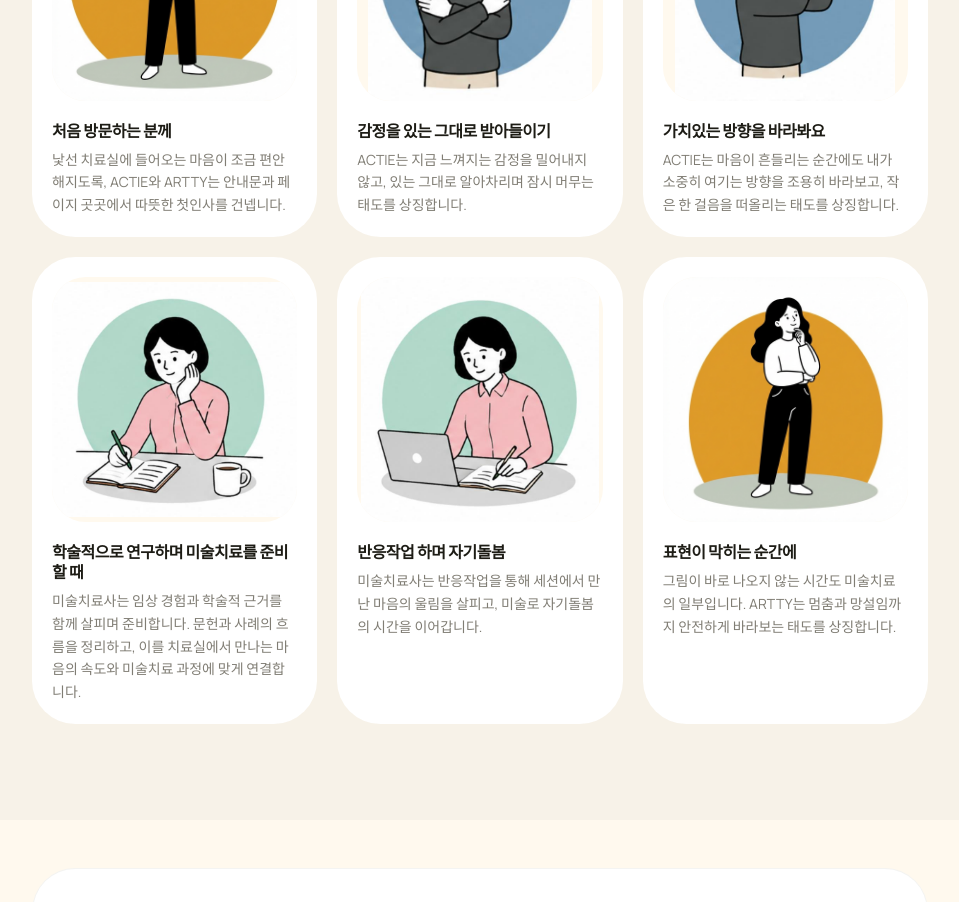
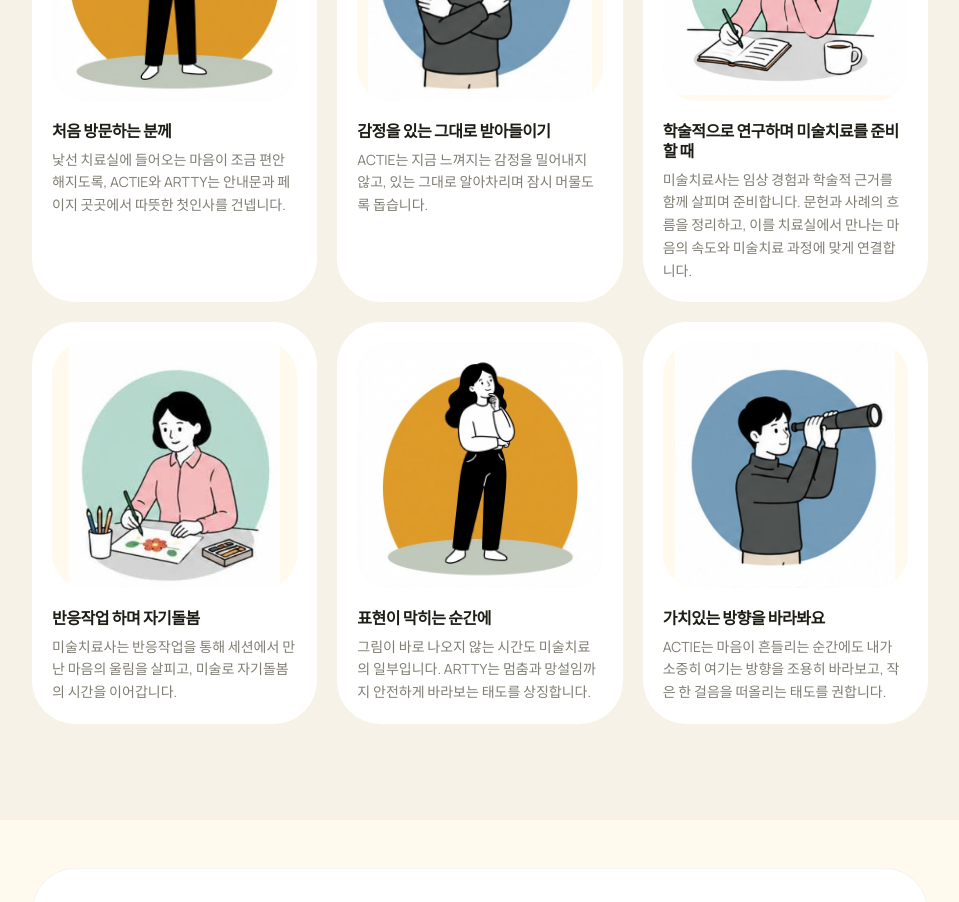
Before and after one commit to act-art-center/actartcenter.com, a Next.js app: page /characters in a window 1280 px wide. Shown: the part 1980-2882 px from the top of the page, without its empty margins (160-1119 px from the left). Built offline with nearby package versions, Linux system fonts and the light colour scheme.

Commit message:
content: refine character scene card order

```diff
--- a/src/app/characters/page.tsx
+++ b/src/app/characters/page.tsx
@@ -48,12 +48,7 @@ const moments = [
   {
     title: "감정을 있는 그대로 받아들이기",
     image: "/characters/actie/actie-self-hug-acceptance.jpg",
-    body: "ACTIE는 지금 느껴지는 감정을 밀어내지 않고, 있는 그대로 알아차리며 잠시 머무는 태도를 상징합니다.",
-  },
-  {
-    title: "가치있는 방향을 바라봐요",
-    image: "/characters/actie/actie-telescope.jpg",
-    body: "ACTIE는 마음이 흔들리는 순간에도 내가 소중히 여기는 방향을 조용히 바라보고, 작은 한 걸음을 떠올리는 태도를 상징합니다.",
+    body: "ACTIE는 지금 느껴지는 감정을 밀어내지 않고, 있는 그대로 알아차리며 잠시 머물도록 돕습니다.",
   },
   {
     title: "학술적으로 연구하며 미술치료를 준비할 때",
@@ -62,13 +57,18 @@ const moments = [
   },
   {
     title: "반응작업 하며 자기돌봄",
-    image: "/characters/therapist/therapist-portrait-brush.jpg",
+    image: "/characters/therapist/therapist-drawing-response-art.jpg",
     body: "미술치료사는 반응작업을 통해 세션에서 만난 마음의 울림을 살피고, 미술로 자기돌봄의 시간을 이어갑니다.",
   },
   {
     title: "표현이 막히는 순간에",
     image: "/characters/artty-thoughtful.png",
     body: "그림이 바로 나오지 않는 시간도 미술치료의 일부입니다. ARTTY는 멈춤과 망설임까지 안전하게 바라보는 태도를 상징합니다.",
+  },
+  {
+    title: "가치있는 방향을 바라봐요",
+    image: "/characters/actie/actie-telescope.jpg",
+    body: "ACTIE는 마음이 흔들리는 순간에도 내가 소중히 여기는 방향을 조용히 바라보고, 작은 한 걸음을 떠올리는 태도를 권합니다.",
   },
 ];
 
```
Also changed, not shown: public/characters/therapist/README.md, public/characters/therapist/therapist-drawing-response-art.jpg (added).
